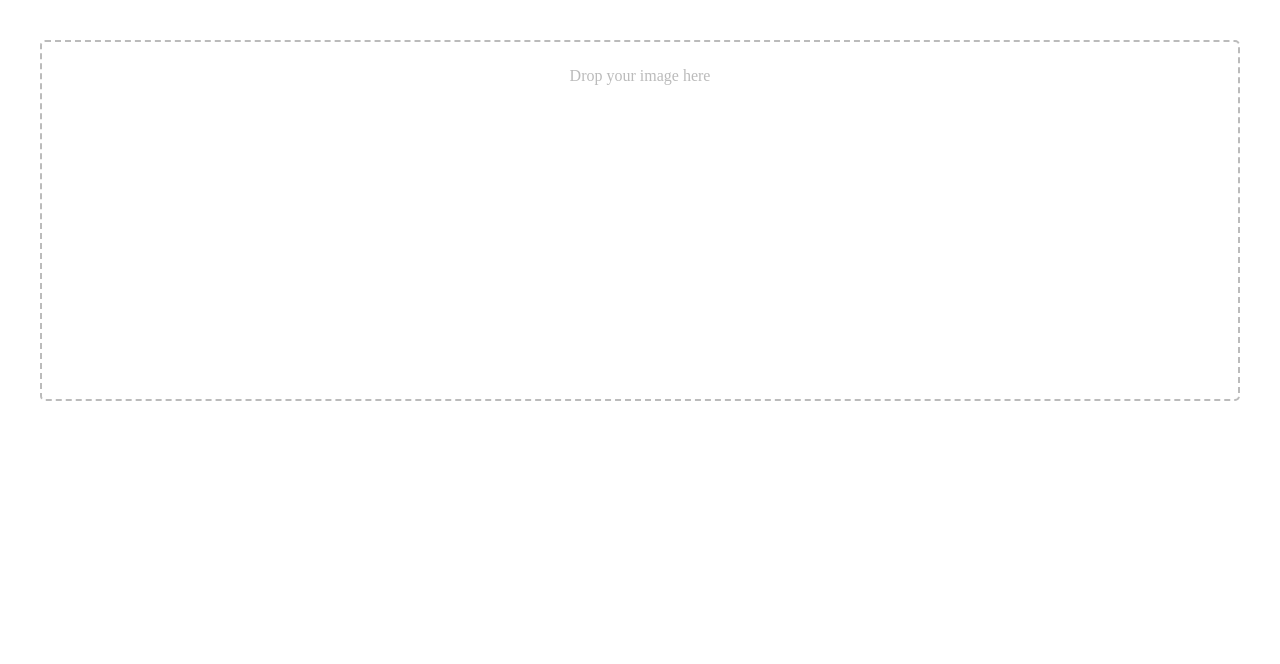
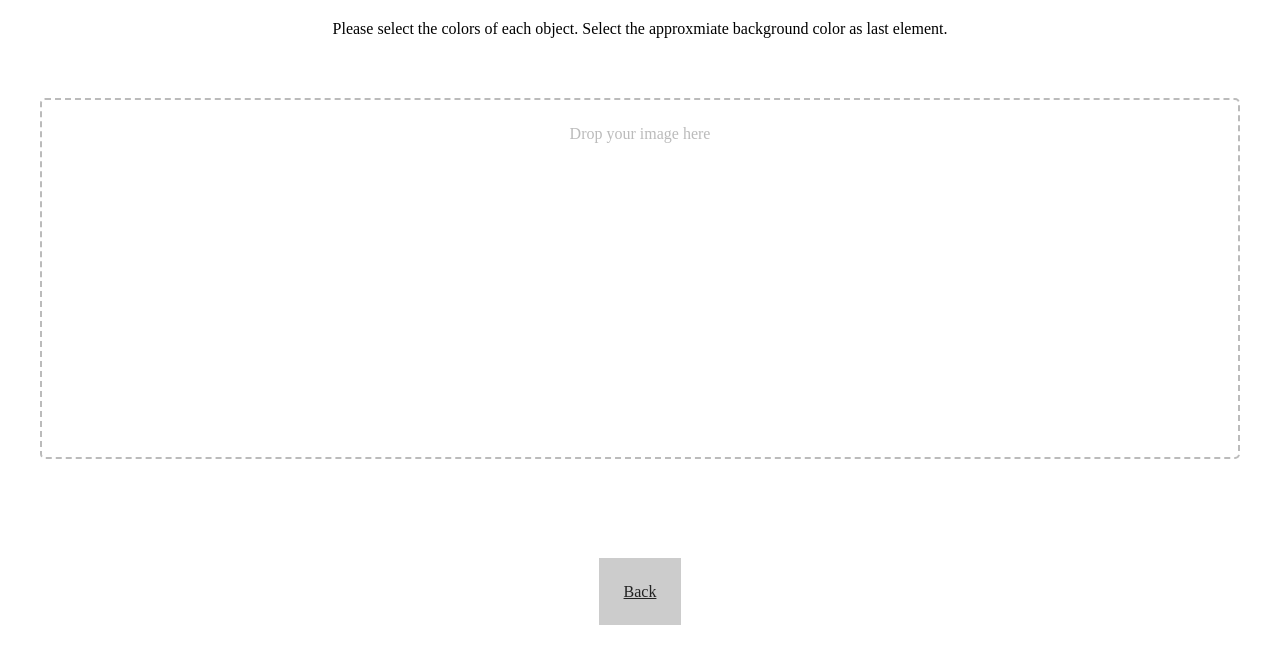
Before and after one commit to cristeahub/image_scan, a plain HTML site: page image.html in a window 1280 px wide. Drawn offline with nearby package versions, Linux system fonts and the light colour scheme.

Commit message:
Add user experience changes

```diff
--- a/image.html
+++ b/image.html
@@ -15,15 +15,20 @@
         #go:hover{cursor:pointer;}
         #undo{padding:25px;font:20px bold 'Vollkorn';color:#333;background:#bbb;width:40%;margin:40px auto;}
         #undo:hover{cursor:pointer;}
+        #back{padding:25px;font:20px bold 'Vollkorn';color:#222;background:#ccc;width:40%;margin:40px auto;}
+        #back:hover{cursor:pointer;}
         #your-colors{list-style-type:none;padding:0;}
         #your-colors li{font-family:'Arial';margin:5px;padding:5px;color:#fff;display:inline;text-shadow:-1px -1px 0 #000,1px -1px 0 #000;}
+        .info-data{padding:20px;font:18px normal 'Arial';}
     </style>
+    <div class=info-data>Please select the colors of each object. Select the approxmiate background color as last element.</div>
     <div id=dropzone>Drop your image here
     </div>
     <img id=img>
     <ul id=your-colors></ul>
     <div id=undo class=hidden>Undo</div>
     <div id=go class=hidden>Go!</div>
+    <a href=/index.html id=back>Back</a>
     <script>
         var chosenColors = [];
 
@@ -51,6 +56,8 @@
             }
 
             download('colors.txt', output);
+
+            window.location.href = "/index.html";
         }
 
         function download(filename, text) {
```
Also changed, not shown: index.html (+2 -0 lines).
